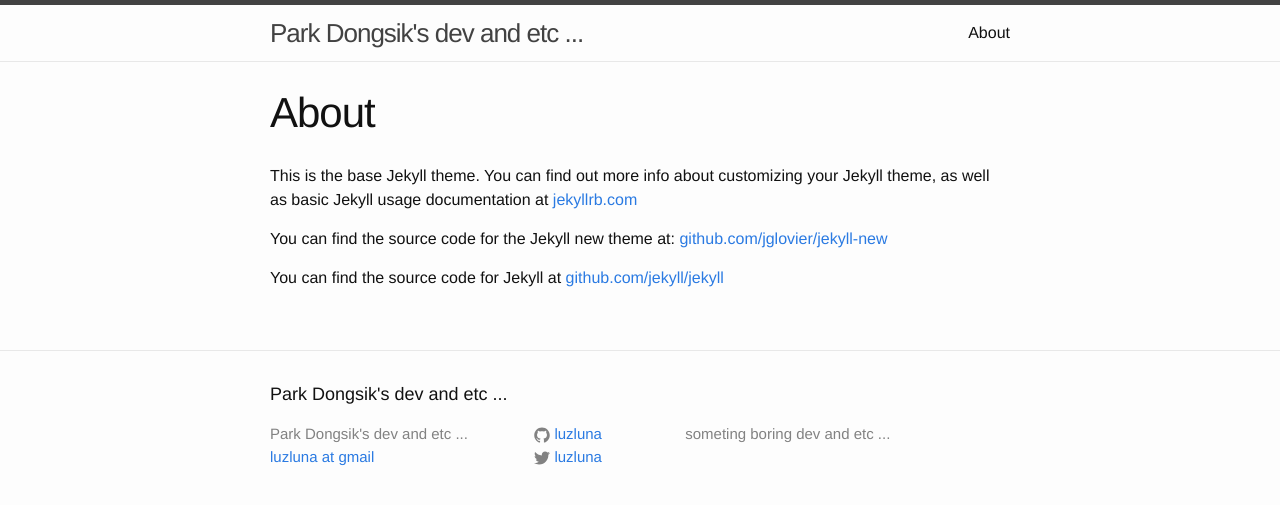
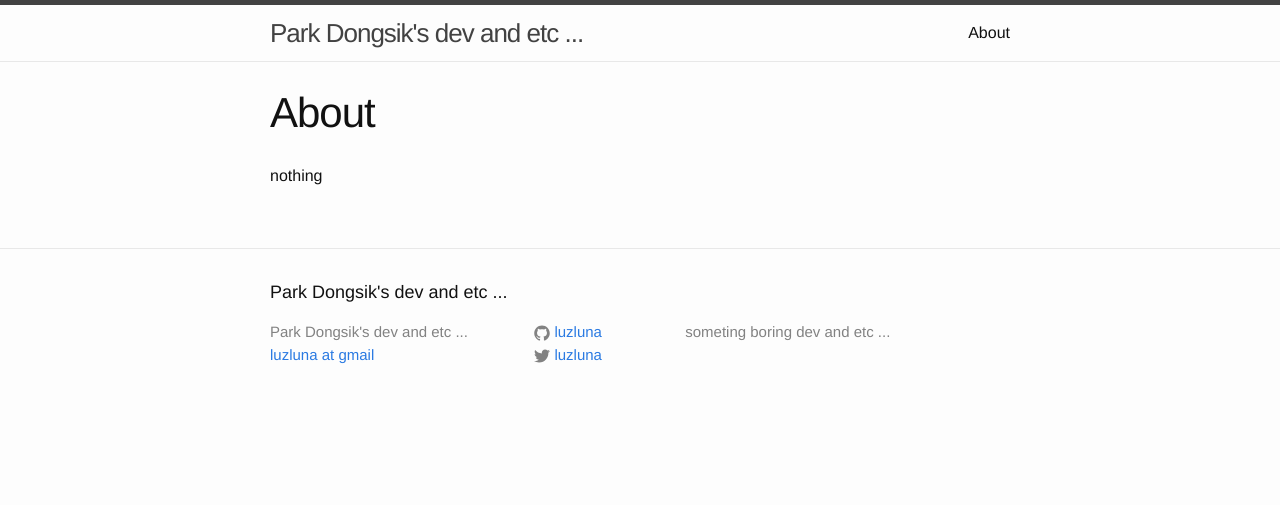
Before and after one commit to luzluna/luzluna.github.io, a Jekyll site: the page built from about.md, in a window 1280 px wide. Shown: the top 505 px of the page. Built offline with Jekyll 4.4.1, drawn with Linux system fonts in a browser that asks for light colours.

Commit message:
about page contents delete :-)

```diff
--- a/about.md
+++ b/about.md
@@ -4,8 +4,4 @@ title: About
 permalink: /about/
 ---
 
-This is the base Jekyll theme. You can find out more info about customizing your Jekyll theme, as well as basic Jekyll usage documentation at [jekyllrb.com](http://jekyllrb.com/)
-
-You can find the source code for the Jekyll new theme at: [github.com/jglovier/jekyll-new](https://github.com/jglovier/jekyll-new)
-
-You can find the source code for Jekyll at [github.com/jekyll/jekyll](https://github.com/jekyll/jekyll)
+nothing
```
